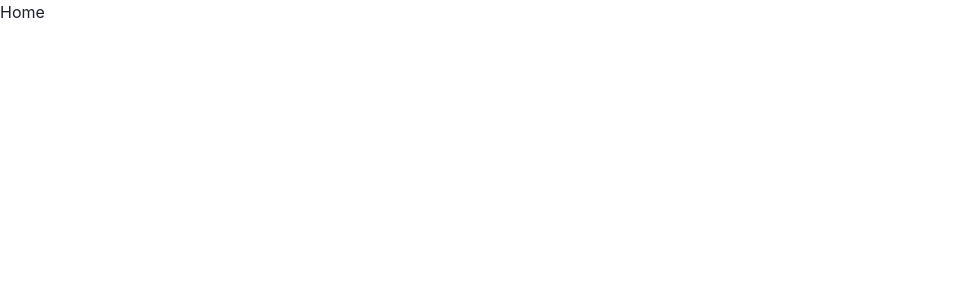
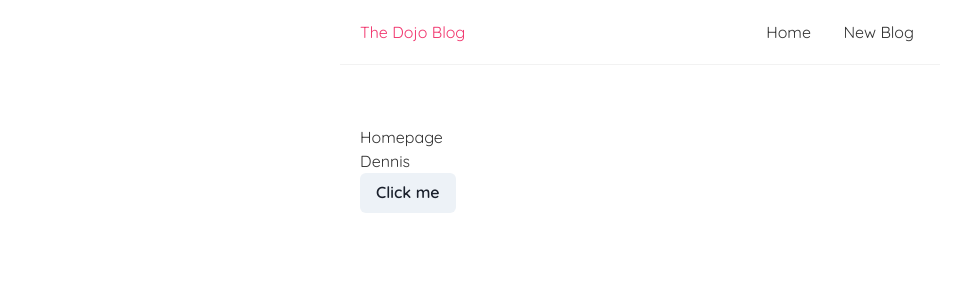
Before and after one commit to Dennis-star1001/Furniture, a React (Create React App) app: page / in a window 1280 px wide. Shown: the top 300 px of the page, without its empty margins (0-975 px from the left). Built offline with nearby package versions, Linux system fonts and the light colour scheme.

Commit message:
first commit

```diff
--- /dev/null
+++ b/src/Home.js
@@ -0,0 +1,22 @@
+import { Box, Button } from "@chakra-ui/react";
+import { useEffect, useState } from "react";
+
+const Home = () => {
+
+const [name, setName] = useState('Dennis');
+    const handleClick = (e) => {
+     setName('Temoye')
+    }
+
+
+    return (
+        <Box className="home">
+            <h2>Homepage</h2>
+            <p>{name}</p>
+            <Button onClick={handleClick}>Click me</Button>
+
+        </Box>
+    );
+}
+
+export default Home;
--- /dev/null
+++ b/src/Navbar/Navbar.js
@@ -0,0 +1,16 @@
+import '../index.css'
+
+
+const Navbar = () => {
+    return (
+        <nav className="navbar">
+            <h1>The Dojo Blog</h1>
+            <div className="links">
+                <a href='/'>Home</a>{' '}
+                <a href='/create'>New Blog</a>
+            </div>
+        </nav>
+    );
+}
+
+export default Navbar;
--- a/src/containers/App.js
+++ b/src/containers/App.js
@@ -1,9 +1,69 @@
 import { Box, Text } from '@chakra-ui/react'
+import {useState, useEffect} from "react";
+import Navbar from '../Navbar/Navbar';
+import Home from '../Home';
+
+
+
 
 function App() {
+  const [random, setRandom] = useState(0);
+  const link = "http://www.google.com"
+// function randomNumber(min,max){
+//   let x = (max - min + 1) + min;
+//   console.log('dd'+ x);
+//   return Math.floor(Math.random() * (max - min + 1)) + min;
+// }
+
+// useEffect(()=>{
+//   const interval = setInterval(() => {
+//     setRandom(randomNumber(1,Math.random()*20))
+//   }, 1000);
+
+
+
+//   return () =>{
+//     clearInterval(interval);
+//   }
+// }, [])
+
+// useEffect(()=>{
+//   if(random === 10){
+//     console.log('change is 10')
+//   }else{
+//   console.log('change is not 10')
+//   }
+// })
+  const title = "Welcome to  my Store";
+  const likes = 50;
+  const Person = { name: 'Yoshi', age: '30' };
+
+  // function rand() {
+
+  // let random = Math.random() * 20;
+  // let num;
+  //  for (var i = 0; i < random; i++) {
+  //    num = Math.random() * 20;
+  //  }
+  //  console.log(num)
+  // setRandom(num);
+  // }
+
   return (
-    <Box>
-      <Text>Home</Text>
+    <Box className='App'>
+      <Navbar/>
+      <Box className='content'>
+        <Home/>
+        {/* <Text>{title}</Text>
+        <p>Liked {likes} times</p>
+
+        {/* <p>{Person}</p> */}
+        {/* <p>{10}</p>
+        <p>{"hello, ninjas"}</p>
+        <p>{[1, 2, 3, 4, 5, 6, 7]}</p>
+        <p>{random}</p>
+        <a href={link}>Google</a> */}
+      </Box>
     </Box>
   );
 }
--- a/src/index.css
+++ b/src/index.css
@@ -1,13 +1,35 @@
-body {
+@import url('https://fonts.googleapis.com/css2?family=Quicksand:wght@300;400;500;600;700&display=swap');
+
+/* base styles */
+* {
   margin: 0;
-  font-family: -apple-system, BlinkMacSystemFont, 'Segoe UI', 'Roboto', 'Oxygen',
-    'Ubuntu', 'Cantarell', 'Fira Sans', 'Droid Sans', 'Helvetica Neue',
-    sans-serif;
-  -webkit-font-smoothing: antialiased;
-  -moz-osx-font-smoothing: grayscale;
+  font-family: "Quicksand";
+  color: #333;
 }
-
-code {
-  font-family: source-code-pro, Menlo, Monaco, Consolas, 'Courier New',
-    monospace;
+.navbar {
+  padding: 20px;
+  display: flex;
+  align-items: center;
+  max-width: 600px;
+  margin: 0 auto;
+  border-bottom: 1px solid #f2f2f2;
 }
+.navbar h1 {
+  color: #f1356d;
+}
+.navbar .links {
+  margin-left: auto;
+}
+.navbar a {
+  margin-left: 16px;
+  text-decoration: none;
+  padding: 6px;
+}
+.navbar a:hover {
+  color: #f1356d;
+}
+.content {
+  max-width: 600px;
+  margin: 40px auto;
+  padding: 20px;
+}
--- a/src/index.js
+++ b/src/index.js
@@ -1,19 +1,13 @@
+import { ChakraProvider } from '@chakra-ui/react';
 import React from 'react';
 import ReactDOM from 'react-dom/client';
 import App from './containers/App';
-import reportWebVitals from './reportWebVitals';
-import { ChakraProvider } from '@chakra-ui/react';
 
 const root = ReactDOM.createRoot(document.getElementById('root'));
 root.render(
   <React.StrictMode>
     <ChakraProvider>
-    <App />
+      <App />
     </ChakraProvider>
   </React.StrictMode>
 );
-
-// If you want to start measuring performance in your app, pass a function
-// to log results (for example: reportWebVitals(console.log))
-// or send to an analytics endpoint. Learn more: https://bit.ly/CRA-vitals
-reportWebVitals();
--- a/src/reportWebVitals.js
+++ /dev/null
@@ -1,13 +0,0 @@
-const reportWebVitals = onPerfEntry => {
-  if (onPerfEntry && onPerfEntry instanceof Function) {
-    import('web-vitals').then(({ getCLS, getFID, getFCP, getLCP, getTTFB }) => {
-      getCLS(onPerfEntry);
-      getFID(onPerfEntry);
-      getFCP(onPerfEntry);
-      getLCP(onPerfEntry);
-      getTTFB(onPerfEntry);
-    });
-  }
-};
-
-export default reportWebVitals;
```
Also changed, not shown: src/containers/App.css (deleted, +0 -38 lines), src/setupTests.js (deleted, +0 -5 lines), src/images/housing.svg (deleted), 1 other file (tests, documents, lock files or other folders).
